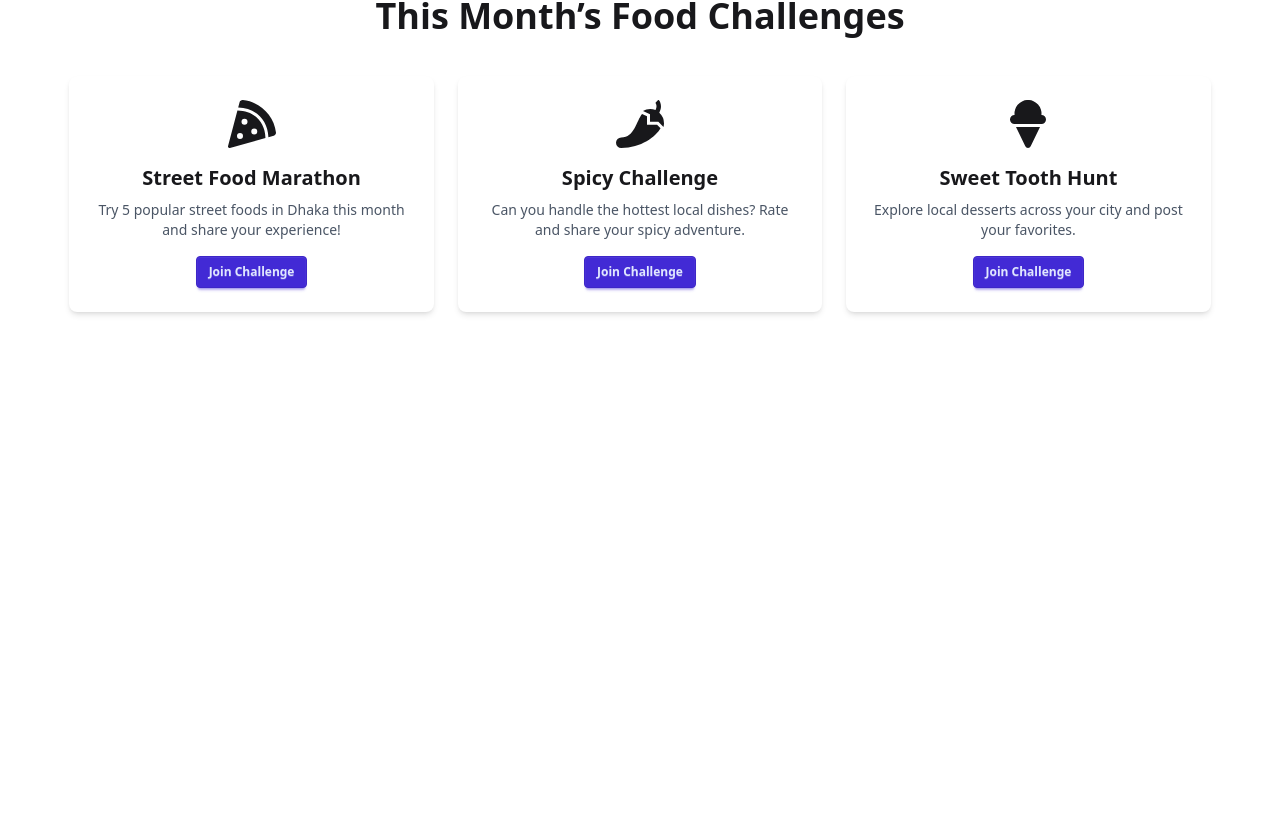
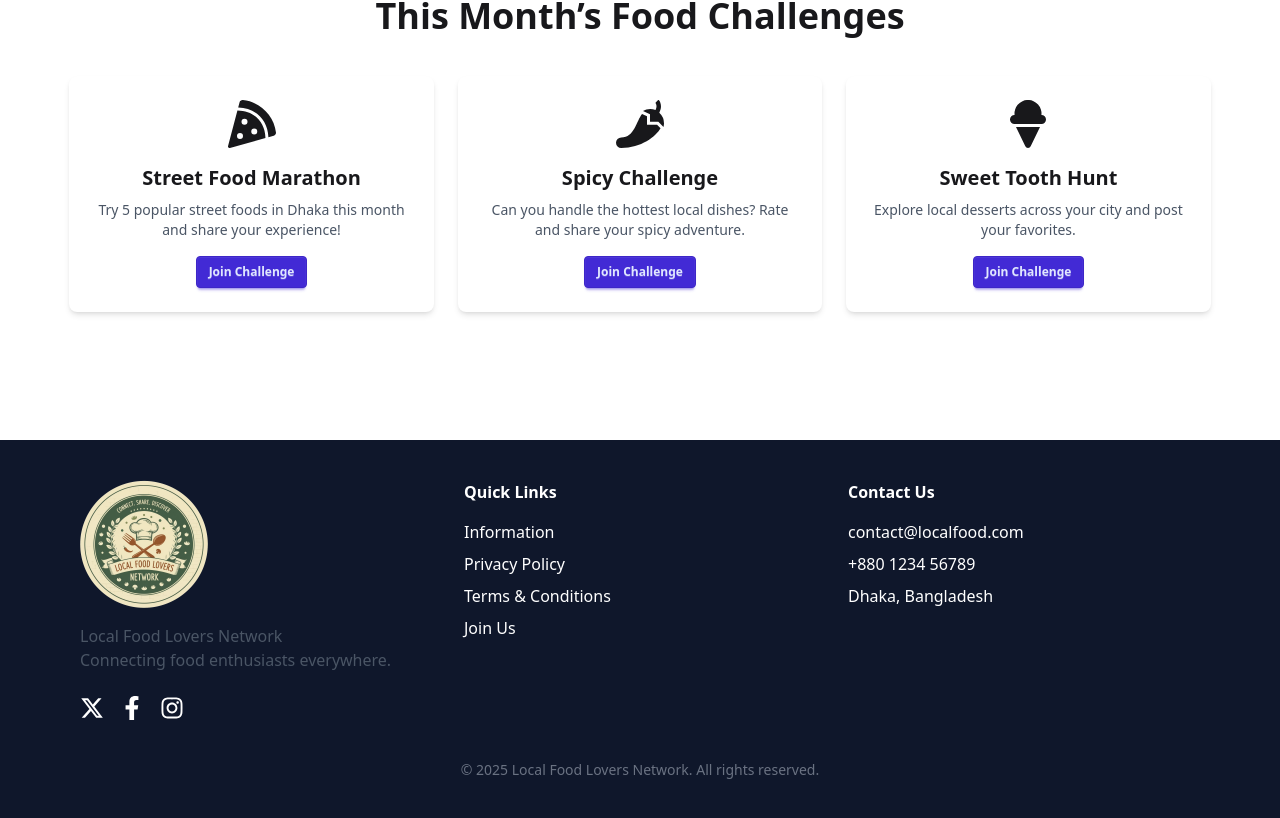
Before and after one commit to HasanLabib/Programming-hero-Assignment-10-Client, a React (Vite) app: page / in a window 1280 px wide. Shown: the part 1495-2313 px from the top of the page. Before the commit the page ends 1871 px from the top, so only its background shows below. Built offline with nearby package versions, Linux system fonts and the light colour scheme; no server answers.

Commit message:
added footer

```diff
--- /dev/null
+++ b/src/Components/Footer/Footer.jsx
@@ -0,0 +1,95 @@
+import React from "react";
+import { Link } from "react-router";
+import { FaFacebookF, FaInstagram } from "react-icons/fa";
+import { FaXTwitter } from "react-icons/fa6";
+import logo from "../../assets/logo.png";
+const socialLinks = [
+  { name: "Twitter", url: "https://twitter.com", icon: <FaXTwitter /> },
+  { name: "Facebook", url: "https://facebook.com", icon: <FaFacebookF /> },
+  { name: "Instagram", url: "https://instagram.com", icon: <FaInstagram /> },
+];
+
+const footerLinks = [
+  {
+    name: "Information",
+    url: "https://www.sciencedirect.com/topics/computer-science/meta-information",
+  },
+  { name: "Privacy Policy", url: "https://x.com/en/privacy" },
+  { name: "Terms & Conditions", url: "https://www.facebook.com/terms/" },
+  { name: "Join Us", url: "/signup" },
+];
+
+const Footer = () => {
+  return (
+    <footer className="bg-slate-900 text-white py-10 mt-16 justify-center items-center-safe">
+      <div className="max-w-6xl mx-auto px-4 grid grid-cols-1 md:grid-cols-3 gap-8">
+        <div className="flex flex-col items-center md:items-start text-center md:text-left gap-4">
+          <Link to="/">
+            <img src={logo} alt="Site Logo" className="w-32" />
+          </Link>
+          <p className="text-gray-600">
+            Local Food Lovers Network
+            <br />
+            Connecting food enthusiasts everywhere.
+          </p>
+          <div className="flex gap-4 mt-2 text-2xl">
+            {socialLinks.map((link, i) => (
+              <a
+                key={i}
+                href={link.url}
+                target="_blank"
+                rel="noopener noreferrer"
+                className="hover:text-primary transition-colors"
+              >
+                {link.icon}
+              </a>
+            ))}
+          </div>
+        </div>
+
+        <div className="flex flex-col items-center md:items-start text-center md:text-left gap-2">
+          <h6 className="font-semibold mb-2">Quick Links</h6>
+          {footerLinks.map((link, i) => (
+            <Link
+              key={i}
+              to={link.url}
+              className="hover:text-primary transition-colors"
+            >
+              {link.name}
+            </Link>
+          ))}
+        </div>
+
+        <div className="flex flex-col items-center md:items-start text-center md:text-left gap-2">
+          <h6 className="font-semibold mb-2">Contact Us</h6>
+          <a
+            href="mailto:contact@localfood.com"
+            className="hover:text-primary transition-colors"
+          >
+            contact@localfood.com
+          </a>
+          <a
+            href="tel:+880123456789"
+            className="hover:text-primary transition-colors"
+          >
+            +880 1234 56789
+          </a>
+          <a
+            href="https://www.google.com/maps?q=Dhaka,+Bangladesh"
+            target="_blank"
+            rel="noopener noreferrer"
+            className="hover:text-primary transition-colors"
+          >
+            Dhaka, Bangladesh
+          </a>
+        </div>
+      </div>
+      <div className="text-center text-gray-500 mt-10 text-sm">
+        &copy; {new Date().getFullYear()} Local Food Lovers Network. All rights
+        reserved.
+      </div>
+    </footer>
+  );
+};
+
+export default Footer;
--- a/src/Pages/Reviews/ReviewCard.jsx
+++ b/src/Pages/Reviews/ReviewCard.jsx
@@ -14,8 +14,8 @@ const ReviewCard = ({ review, user, toggleFavorite }) => {
     reviewText,
   } = review;
   return (
-    <div>
-      <div className="card bg-base-100 w-96 shadow-sm">
+    <div className="mx-auto">
+      <div className="card w-80 bg-base-100 shadow-sm">
         <figure className="px-6 pt-6 relative">
           <img
             src={foodImage}
@@ -47,16 +47,16 @@ const ReviewCard = ({ review, user, toggleFavorite }) => {
 
           <p className="text-sm mt-2">{reviewText}</p>
 
-          <div className="flex justify-between items-center">
+          <div className="flex justify-between gap-4 items-center">
             <div className="card-actions justify-start mt-4">
-              <button className="btn btn-sm btn-outline btn-primary">
+              <button className="btn btn-sm btn-outline w-fit btn-primary">
                 <Link to={`/reviews/${review._id}`}>View Details</Link>
               </button>
             </div>
-            <div className="card-actions justify-end mt-4">
+            <div className="card-actions flex-col justify-end mt-4">
               <div className="badge badge-outline">{foodName}</div>
               <div className="badge badge-outline">
-                <span className="text-gray-500">By:</span> {userName}
+                <span className="text-gray-500">By:</span> {userName.split(" ")[0]}
               </div>
             </div>
           </div>
--- a/src/layout/HomeLayout.jsx
+++ b/src/layout/HomeLayout.jsx
@@ -5,6 +5,7 @@ import Aos from "aos";
 import { AnimatePresence, motion } from "framer-motion";
 
 import NavBar from "../Components/NavBar/NavBar";
+import Footer from "../Components/Footer/Footer";
 
 const HomeLayout = () => {
   const location = useLocation();
@@ -41,7 +42,7 @@ const HomeLayout = () => {
         </main>
       </section>
       <section>
-        {/* <Footer /> */}
+        <Footer />
       </section>
     </div>
   );
```
